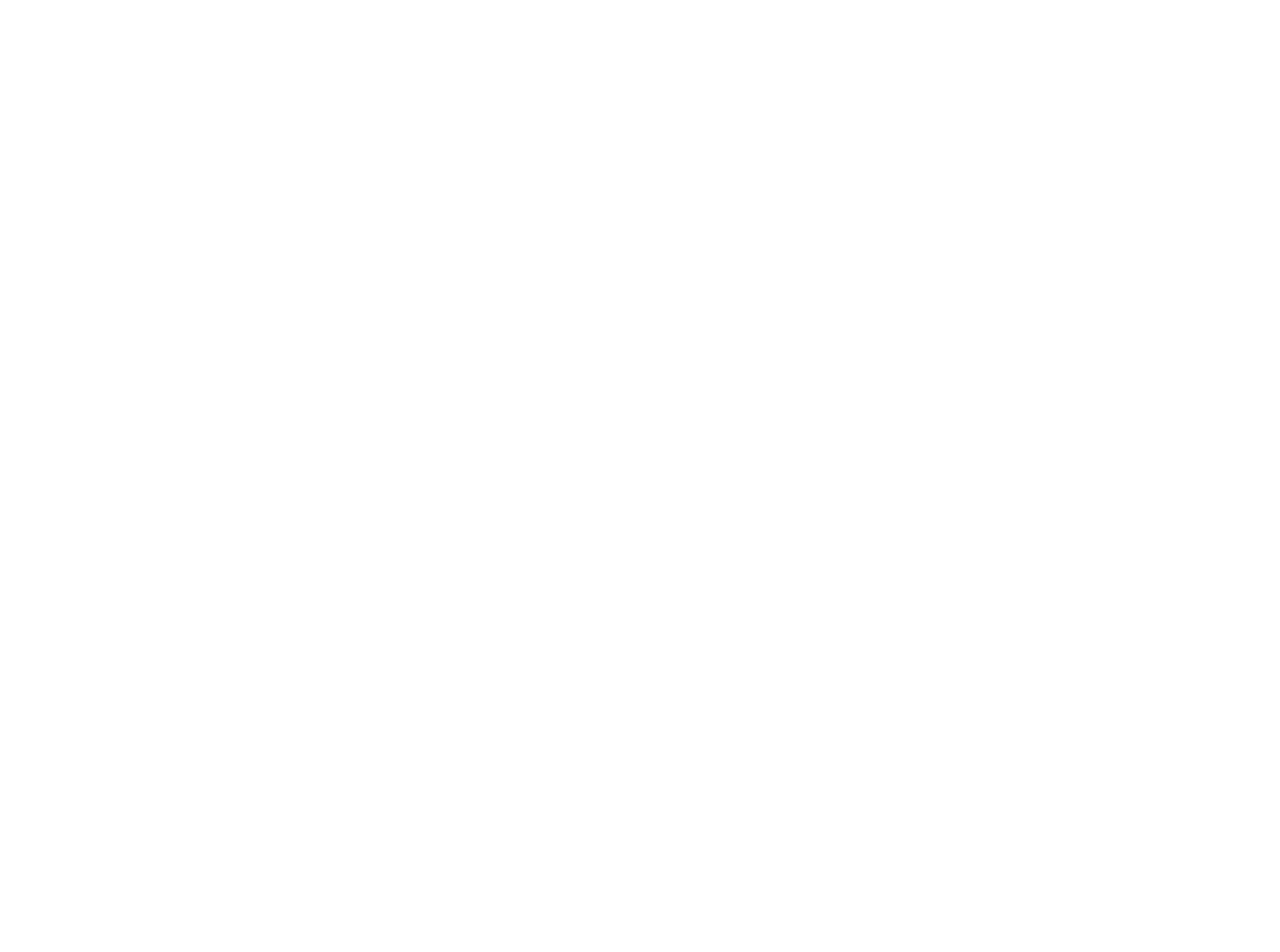
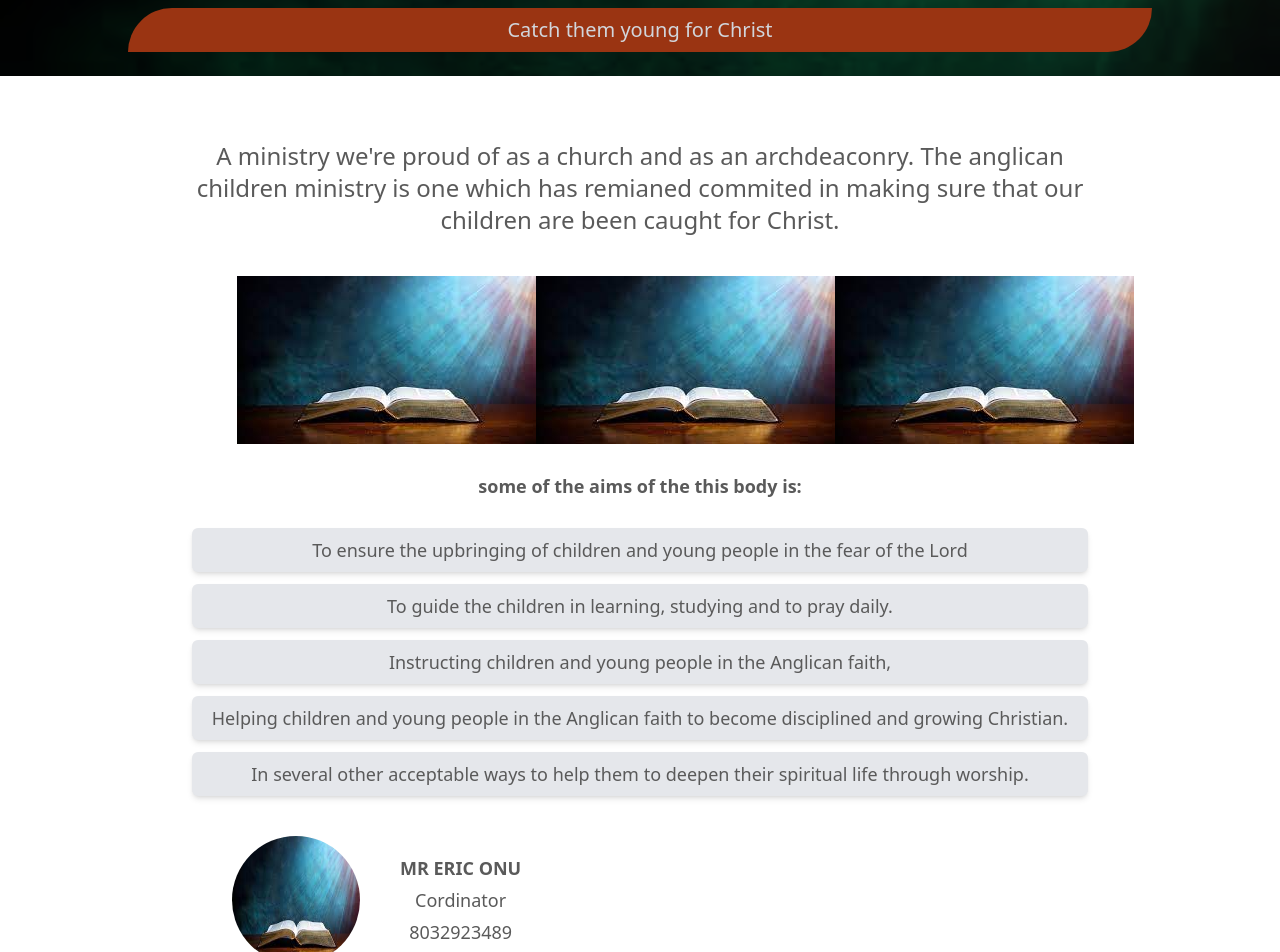
Before and after one commit to Emiraell/MY-Church-web, a React (Vite) app: page /children_ministry in a window 1280 px wide. Before the commit this address had no page. Shown: the part 860-1812 px from the top of the page. Before the commit the page ends 800 px from the top, so only its background shows below. Built offline with nearby package versions, Linux system fonts and the light colour scheme.

Commit message:
youth and children component

```diff
--- a/src/App.jsx
+++ b/src/App.jsx
@@ -13,6 +13,7 @@
 import MenFellowship from "./pages/fellowships/MenFellowship";
 import WomenFellowship from "./pages/fellowships/WomenFellowship";
 import YouthFellowship from "./pages/fellowships/YouthFellowship";
+import Acm from "./pages/fellowships/Acm";
 
 function App() {
   return (
@@ -32,6 +33,7 @@
           <Route path="men_fellowship" element={<MenFellowship />} />
           <Route path="women_fellowship" element={<WomenFellowship />} />
           <Route path="youth_fellowship" element={<YouthFellowship />} />
+          <Route path="children_ministry" element={<Acm />} />
         </Routes>
       </Router>
     </div>
--- /dev/null
+++ b/src/pages/fellowships/Acm.jsx
@@ -0,0 +1,38 @@
+import { useState } from "react";
+import theChurch from "./assests/theChurch.png";
+import Header from "../../components/Header/Header";
+import Template from "./Template";
+import Footer from "../../components/footer/Footer";
+
+export default function Acm() {
+  const [details, setDetails] = useState({
+    title: "ANGLICAN CHILDREN MINISTRY",
+    slogan: "Catch them young for Christ",
+    description:
+      "A ministry we're proud of as a church and as an archdeaconry. The anglican children ministry is one which has remianed commited in making sure that our children are been caught for Christ. ",
+    images: { imageOne: theChurch, imageTwo: theChurch, imageThree: theChurch },
+    aims: [
+      "To ensure the upbringing of children and young people in the fear of the Lord",
+      "To guide the children in learning, studying and to pray daily.",
+      "Instructing children and young people in the Anglican faith,			",
+      "Helping children and young people in the Anglican faith to become disciplined and growing Christian.",
+      " In several other acceptable ways to help them to deepen their spiritual life through worship.",
+    ],
+    president: {
+      image: theChurch,
+      name: "MR ERIC ONU",
+      position: "Cordinator",
+      contact: "8032923489",
+    },
+  });
+
+  return (
+    <div>
+      <>
+        <Header page={"ANGLICAN CHILDREN MINISTRY"} />
+      </>
+      <Template details={details} />
+      <Footer />
+    </div>
+  );
+}
--- a/src/pages/fellowships/Template.jsx
+++ b/src/pages/fellowships/Template.jsx
@@ -1,5 +1,3 @@
-import React from "react";
-
 export default function Template({ details }) {
   return (
     <div className="mt-14 text-center text-textCol-secondary mb-10">
@@ -10,7 +8,7 @@
         <p className="py-10  uppercase font-bold tracking-wider">
           {details.title}
         </p>
-        <p className="py-2 w-[70%] m-auto bg-orange-800 rounded-tl-full rounded-br-full">
+        <p className="py-2 w-[80%] m-auto bg-orange-800 rounded-tl-full rounded-br-full">
           {details.slogan}
         </p>
       </div>
--- a/src/pages/fellowships/YouthFellowship.jsx
+++ b/src/pages/fellowships/YouthFellowship.jsx
@@ -2,6 +2,7 @@
 import Header from "../../components/Header/Header";
 import theChurch from "./assests/theChurch.png";
 import Template from "./Template";
+import Footer from "../../components/footer/Footer";
 
 export default function YouthFellowship() {
   const [details, setDetails] = useState({
@@ -32,6 +33,10 @@
         <Header page={"YOUTH FELLOWSHIP"} />
       </>
       <Template details={details} />
+      <div className="w-[90%] lg:w-[70%] m-auto mt-16 text-lg">
+        <p>connect with us</p>
+      </div>
+      <Footer />
     </div>
   );
 }
```
